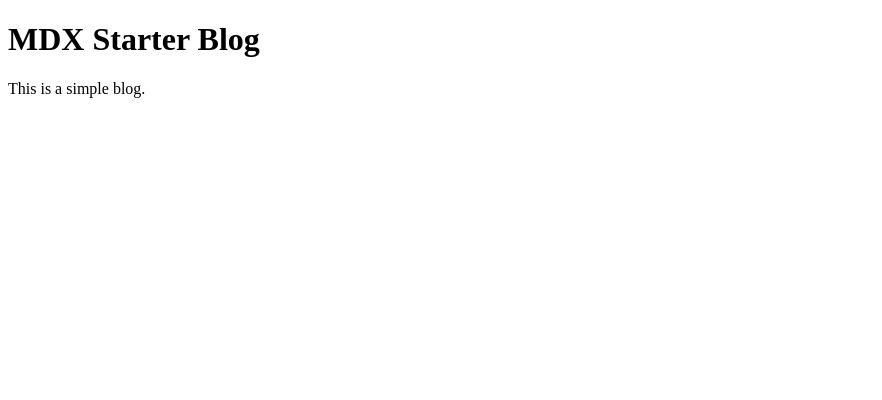
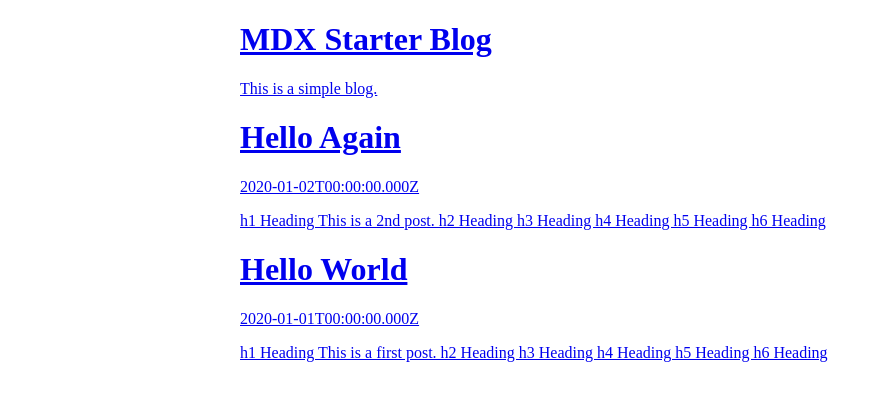
Before and after one commit to camauger/mdxstarterblog, a Gatsby site: page / in a window 1280 px wide. Shown: the whole page, without its empty margins (0-882 px from the left). Built offline with nearby package versions, Linux system fonts and the light colour scheme; Gatsby itself is replaced by a stand-in of ours.

Commit message:
basic blog is created

```diff
--- a/gatsby-config.js
+++ b/gatsby-config.js
@@ -4,10 +4,7 @@ const siteMetadata = {
   };
 
 module.exports = {
-    siteMetadata: {
-        title: `MDX Starter Blog`,
-        description: `This is a simple blog.`,
-      },
+    siteMetadata: siteMetadata,
     plugins: [
       {
         resolve: `gatsby-plugin-mdx`,
--- a/package.json
+++ b/package.json
@@ -11,12 +11,15 @@
   "dependencies": {
     "@mdx-js/mdx": "^1.5.3",
     "@mdx-js/react": "^1.5.3",
+    "babel-plugin-styled-components": "^1.10.6",
     "core-js": "^3.6.2",
     "gatsby": "^2.18.21",
     "gatsby-plugin-mdx": "^1.0.67",
+    "gatsby-plugin-styled-components": "^3.1.17",
     "gatsby-source-filesystem": "^2.1.46",
     "react": "^16.12.0",
-    "react-dom": "^16.12.0"
+    "react-dom": "^16.12.0",
+    "styled-components": "^4.4.1"
   },
   "scripts": {
     "build": "gatsby build",
--- a/src/pages/hooks/useSiteMetadata.js
+++ /dev/null
@@ -1,17 +0,0 @@
-import { graphql, useStaticQuery } from "gatsby";
-
-export const useSiteMetadata = () => {
-  const { site } = useStaticQuery(
-    graphql`
-      query SITE_METADATA_QUERY {
-        site {
-          siteMetadata {
-            title
-            description
-          }
-        }
-      }
-    `
-  );
-  return site.siteMetadata;
-};
--- a/src/pages/index.js
+++ b/src/pages/index.js
@@ -1,12 +1,51 @@
+import { graphql, Link } from "gatsby";
 import React from "react";
-import { useSiteMetadata } from "./hooks/useSiteMetadata";
+import styled from "styled-components";
+import { Layout } from "../components/Layout";
 
-export default () => {
-  const { title, description } = useSiteMetadata();
+const IndexWrapper = styled.main``;
+
+const PostWrapper = styled.div``;
+
+export default ({ data }) => {
   return (
     <>
-      <h1>{title}</h1>
-      <p>{description}</p>
+      <Layout>
+        <IndexWrapper>
+          {data.allMdx.nodes.map(({ id, excerpt, frontmatter, fields }) => (
+            <PostWrapper key={id}>
+              <Link to={fields.slug}>
+                <h1>{frontmatter.title}</h1>
+
+                <p>{frontmatter.date}</p>
+
+                <p>{excerpt}</p>
+              </Link>
+            </PostWrapper>
+          ))}
+        </IndexWrapper>
+      </Layout>
     </>
   );
 };
+
+export const query = graphql`
+  query SITE_INDEX_QUERY {
+    allMdx(
+      sort: { fields: [frontmatter___date], order: DESC }
+      filter: { frontmatter: { published: { eq: true } } }
+    ) {
+      nodes {
+        id
+        excerpt(pruneLength: 250)
+        frontmatter {
+          title
+          date
+        }
+        fields {
+          slug
+        }
+      }
+    }
+  }
+`;
```
Also changed, not shown: 1 other file.
